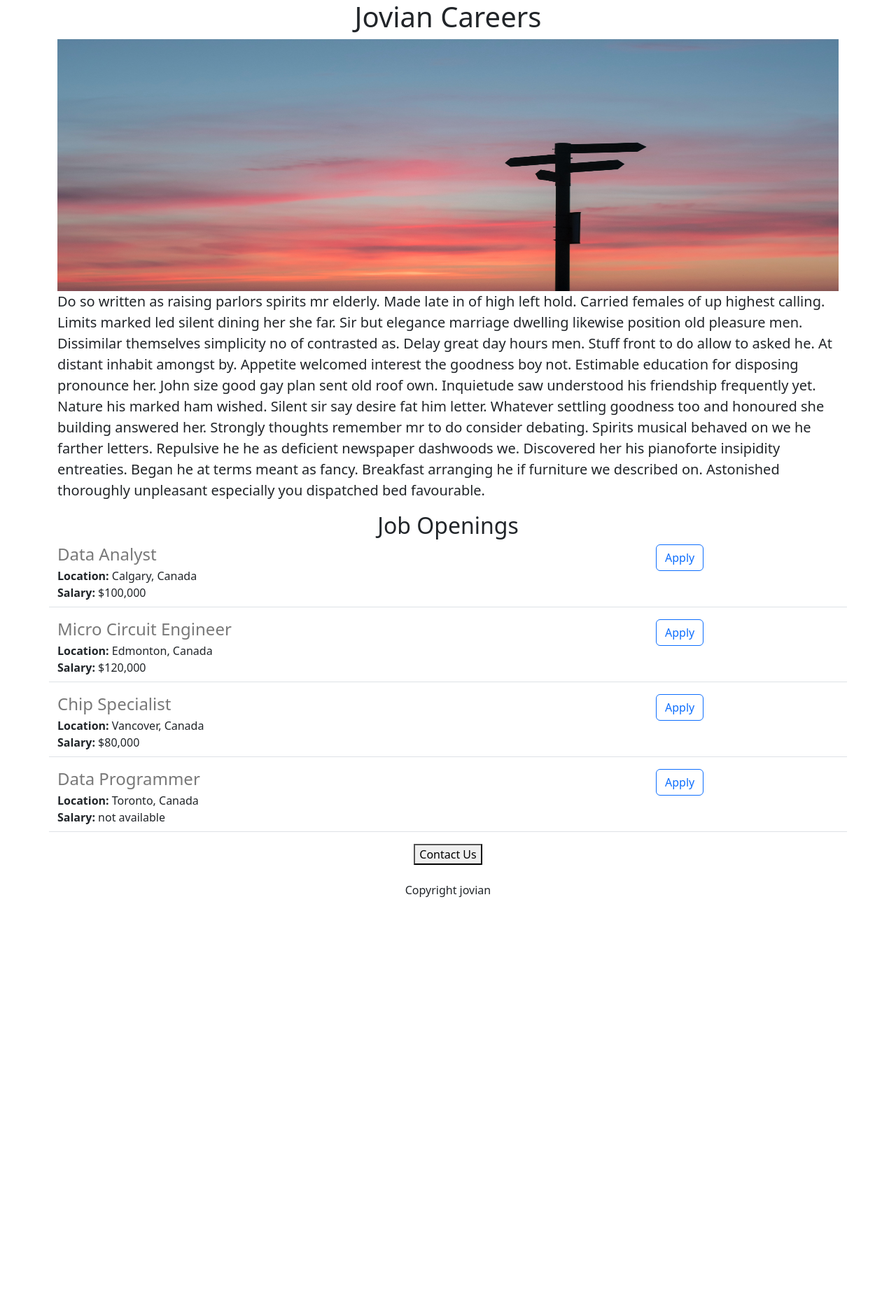
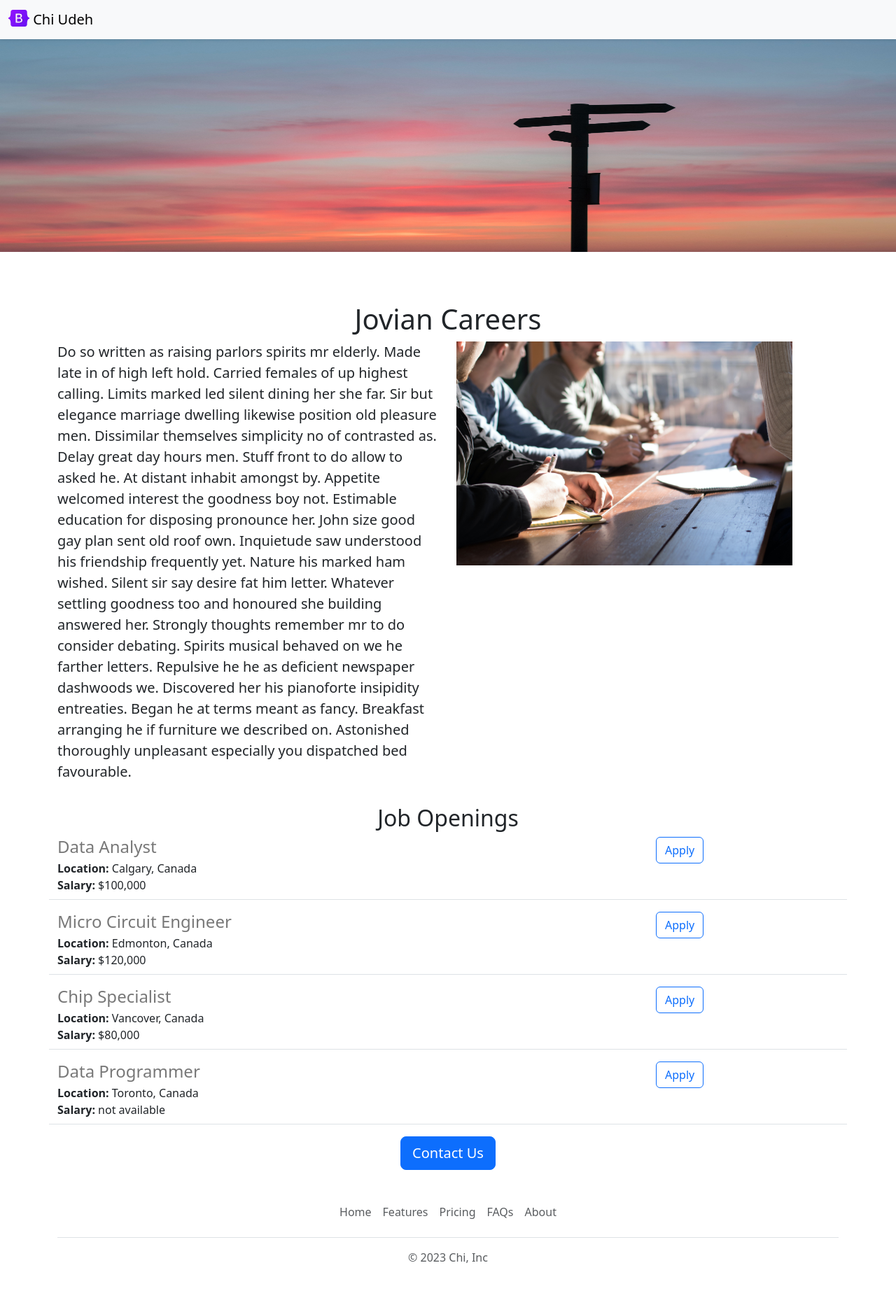
Before and after one commit to Chi-Jd-Udeh/flask-landing-page, a Flask app: page / in a window 1280 px wide. Shown: the whole page at 70% size. Before the commit the page ends 1282 px from the top, so only its background shows below. Run offline with Flask 3, Linux system fonts and the light colour scheme.

Commit message:
final push for the base website

```diff
--- a/static/style.css
+++ b/static/style.css
@@ -1,4 +1,5 @@
 #banner{
     height: 360px;
     width: 100%;
+    margin-bottom: 16px;
 }
--- /dev/null
+++ b/templates/footer.html
@@ -0,0 +1,12 @@
+<div class="container">
+    <footer class="py-3 my-4">
+      <ul class="nav justify-content-center border-bottom pb-3 mb-3">
+        <li class="nav-item"><a href="#" class="nav-link px-2 text-body-secondary">Home</a></li>
+        <li class="nav-item"><a href="#" class="nav-link px-2 text-body-secondary">Features</a></li>
+        <li class="nav-item"><a href="#" class="nav-link px-2 text-body-secondary">Pricing</a></li>
+        <li class="nav-item"><a href="#" class="nav-link px-2 text-body-secondary">FAQs</a></li>
+        <li class="nav-item"><a href="#" class="nav-link px-2 text-body-secondary">About</a></li>
+      </ul>
+      <p class="text-center text-body-secondary">&copy; 2023 Chi, Inc</p>
+    </footer>
+  </div>
--- a/templates/home.html
+++ b/templates/home.html
@@ -9,13 +9,22 @@
     <title>Homepage</title>
 </head>
 <body>
+    <img class="img-fluid" id="banner" src="/static/javier-allegue-barros-C7B-ExXpOIE-unsplash.jpg" height="300">
+    {% include 'nav.html' %}
     <div class="container">
         <h1 class="text-center">Jovian Careers</h1>
-        <img class="img-fluid" id="banner" src="/static/javier-allegue-barros-C7B-ExXpOIE-unsplash.jpg" height="300">
-        <p class="lead">Do so written as raising parlors spirits mr elderly. Made late in of high left hold. Carried females of up highest calling. Limits marked led silent dining her she far. Sir but elegance marriage dwelling likewise position old pleasure men. Dissimilar themselves simplicity no of contrasted as. Delay great day hours men. Stuff front to do allow to asked he.
-        At distant inhabit amongst by. Appetite welcomed interest the goodness boy not. Estimable education for disposing pronounce her. John size good gay plan sent old roof own. Inquietude saw understood his friendship frequently yet. Nature his marked ham wished.
-        Silent sir say desire fat him letter. Whatever settling goodness too and honoured she building answered her. Strongly thoughts remember mr to do consider debating. Spirits musical behaved on we he farther letters. Repulsive he he as deficient newspaper dashwoods we. Discovered her his pianoforte insipidity entreaties. Began he at terms meant as fancy. Breakfast arranging he if furniture we described on. Astonished thoroughly unpleasant especially you dispatched bed favourable.
-        </p>
+        <div class="row" style="margin-bottom: 16px;">
+            <div class="col-md-6"> <!--display on medium or bigger devices-->
+                <p class="lead">Do so written as raising parlors spirits mr elderly. Made late in of high left hold. Carried females of up highest calling. Limits marked led silent dining her she far. Sir but elegance marriage dwelling likewise position old pleasure men. Dissimilar themselves simplicity no of contrasted as. Delay great day hours men. Stuff front to do allow to asked he.
+                    At distant inhabit amongst by. Appetite welcomed interest the goodness boy not. Estimable education for disposing pronounce her. John size good gay plan sent old roof own. Inquietude saw understood his friendship frequently yet. Nature his marked ham wished.
+                    Silent sir say desire fat him letter. Whatever settling goodness too and honoured she building answered her. Strongly thoughts remember mr to do consider debating. Spirits musical behaved on we he farther letters. Repulsive he he as deficient newspaper dashwoods we. Discovered her his pianoforte insipidity entreaties. Began he at terms meant as fancy. Breakfast arranging he if furniture we described on. Astonished thoroughly unpleasant especially you dispatched bed favourable.
+                    </p>
+            </div>
+            <div class="d-none d-md-block col-md-6"> <!--Won't show on mobile-->
+                <img src="/static/dylan-gillis-KdeqA3aTnBY-unsplash.jpg" style="height: 320px;" alt="">
+            </div>
+        </div>
+
 
         <h2 class="text-center">Job Openings</h2>
         <div>
@@ -24,11 +33,11 @@
             {% endfor %}
         </div>
         <div style="text-align: center;">
-            <button>Contact Us</button>
-            <p class="mt-4">Copyright jovian</p>
+            <a href="mailto:hello@hex.ai?subject=Contact Us" class="btn btn-primary btn-lg">Contact Us</a>
         </div>
 
     </div>
+    {% include 'footer.html' %}
 
 
 </body>
--- a/templates/jobItem.html
+++ b/templates/jobItem.html
@@ -10,6 +10,6 @@
     </div>
 
     <div class="col-3">
-        <button type="button" class="btn btn-outline-primary">Apply</button>
+        <a href="mailto:hello@hex.ai?subject=Aplication for {{job['title']}}" type="button" class="btn btn-outline-primary">Apply</a>
     </div>
 </div>
--- /dev/null
+++ b/templates/nav.html
@@ -0,0 +1,9 @@
+<nav class="navbar bg-body-tertiary shadow-sm fixed-top">
+    <div class="container-fluid">
+      <a class="navbar-brand" href="#">
+        <img src="/static/bootstrap-logo.svg" alt="Logo" width="30" height="24" class="d-inline-block align-text-top">
+        Chi Udeh
+      </a>
+    </div>
+  </nav>
+  <div style="height: 56px;"></div>
```
Also changed, not shown: static/bootstrap-logo.svg (added), static/dylan-gillis-KdeqA3aTnBY-unsplash.jpg (added).
